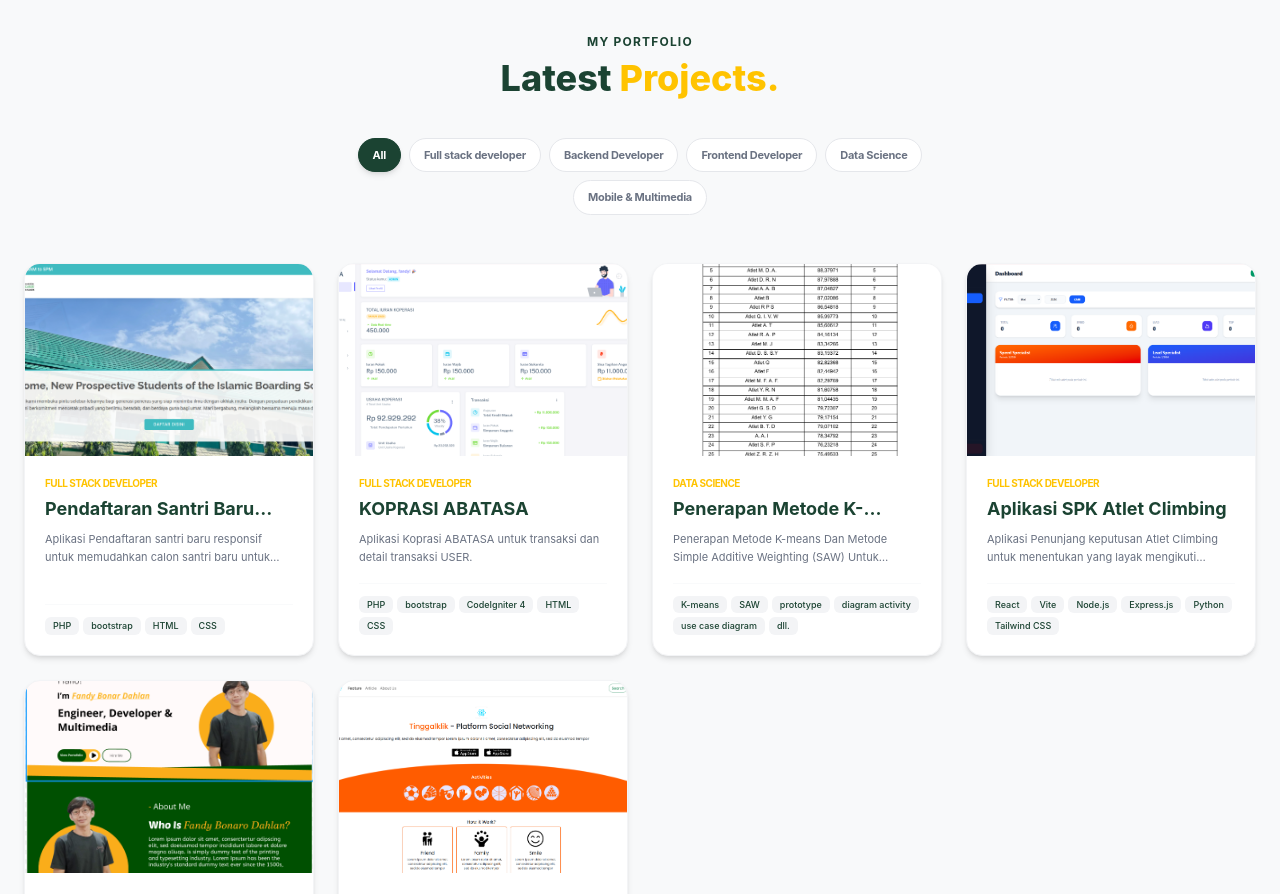
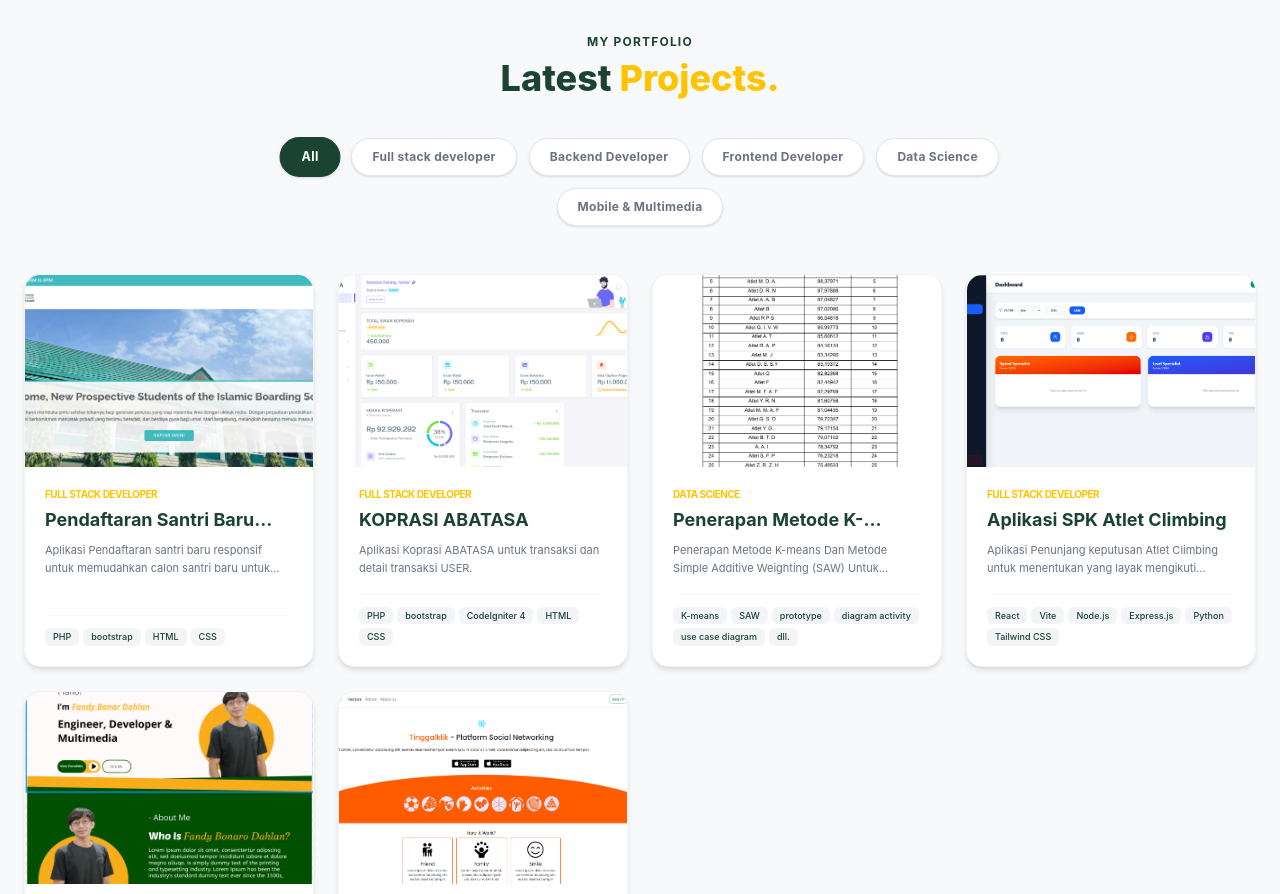
Before and after one commit to fandydahlan3/my-portfolio, a React (Vite) app in the folder fullstack-porto-fandy/porto-fandy-react/: page / in a window 1280 px wide. Shown: the part 1980-2874 px from the top of the page. Built offline with nearby package versions, Linux system fonts and the light colour scheme.

Commit message:
style: persempit max-width area tombol filter portfolio

```diff
--- a/fullstack-porto-fandy/porto-fandy-react/src/sections/Portfolio.jsx
+++ b/fullstack-porto-fandy/porto-fandy-react/src/sections/Portfolio.jsx
@@ -90,7 +90,7 @@ const Portfolio = () => {
         </div>
 
         {/* --- TOMBOL FILTER --- */}
-        <div className="flex flex-wrap justify-center items-center gap-2 max-w-2xl mx-auto mb-12 px-4">
+        <div className="flex flex-wrap justify-center items-center gap-3 max-w-4xl mx-auto mb-12 px-4">
   {categories.map((cat) => (
     <button
       key={cat}
@@ -98,10 +98,10 @@ const Portfolio = () => {
         setActiveFilter(cat);
         setVisibleCount(8);
       }}
-      className={`px-3.5 py-2 rounded-full text-[11px] font-bold transition-all duration-300 border whitespace-nowrap tracking-tight ${
+      className={`px-5 py-2.5 rounded-full text-xs font-bold transition-all duration-300 border flex-shrink-0 whitespace-nowrap tracking-wide shadow-sm ${
         activeFilter === cat
-          ? "bg-hijau-fandy text-white border-hijau-fandy shadow-md"
-          : "bg-white text-gray-500 border-gray-200 hover:border-kuning-fandy hover:text-kuning-fandy"
+          ? "bg-hijau-fandy text-white border-hijau-fandy shadow-md scale-105"
+          : "bg-white text-gray-500 border-gray-200 hover:border-kuning-fandy hover:text-kuning-fandy hover:scale-105"
       }`}
     >
       {cat}
```
